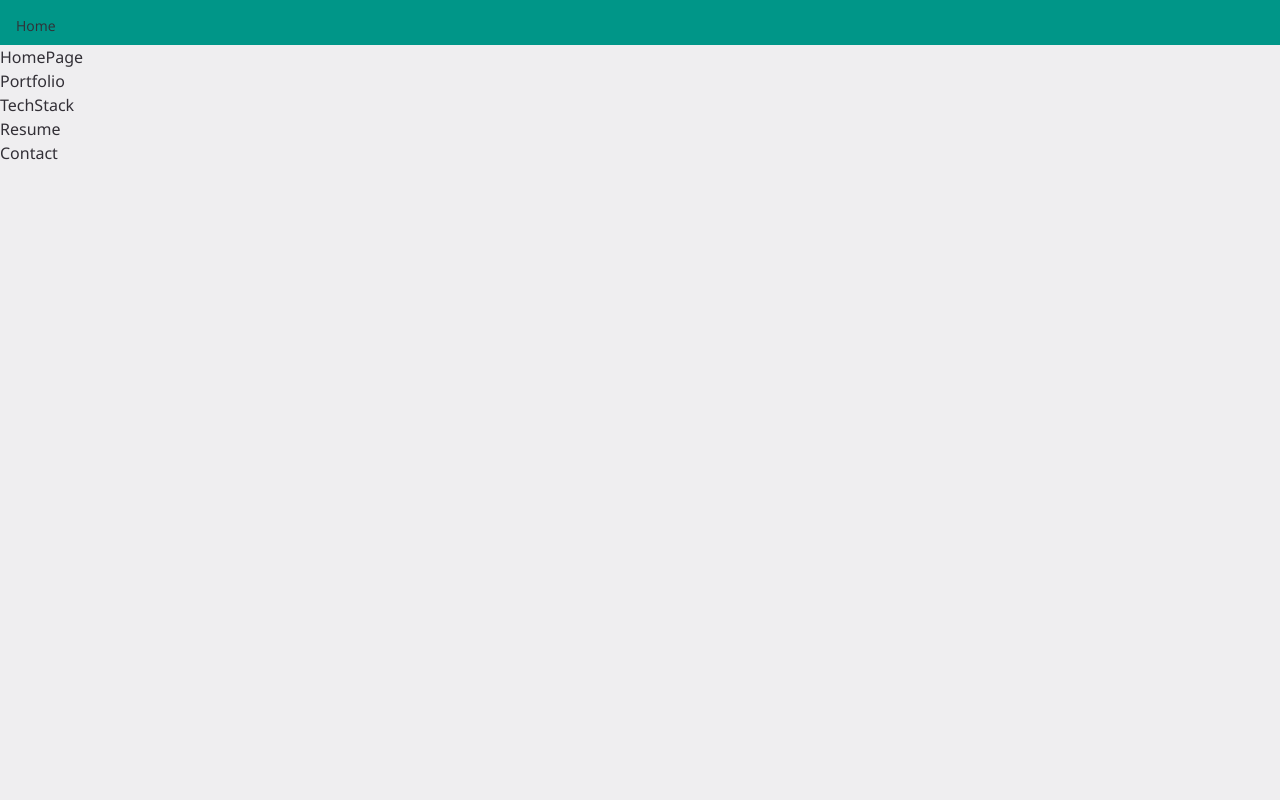
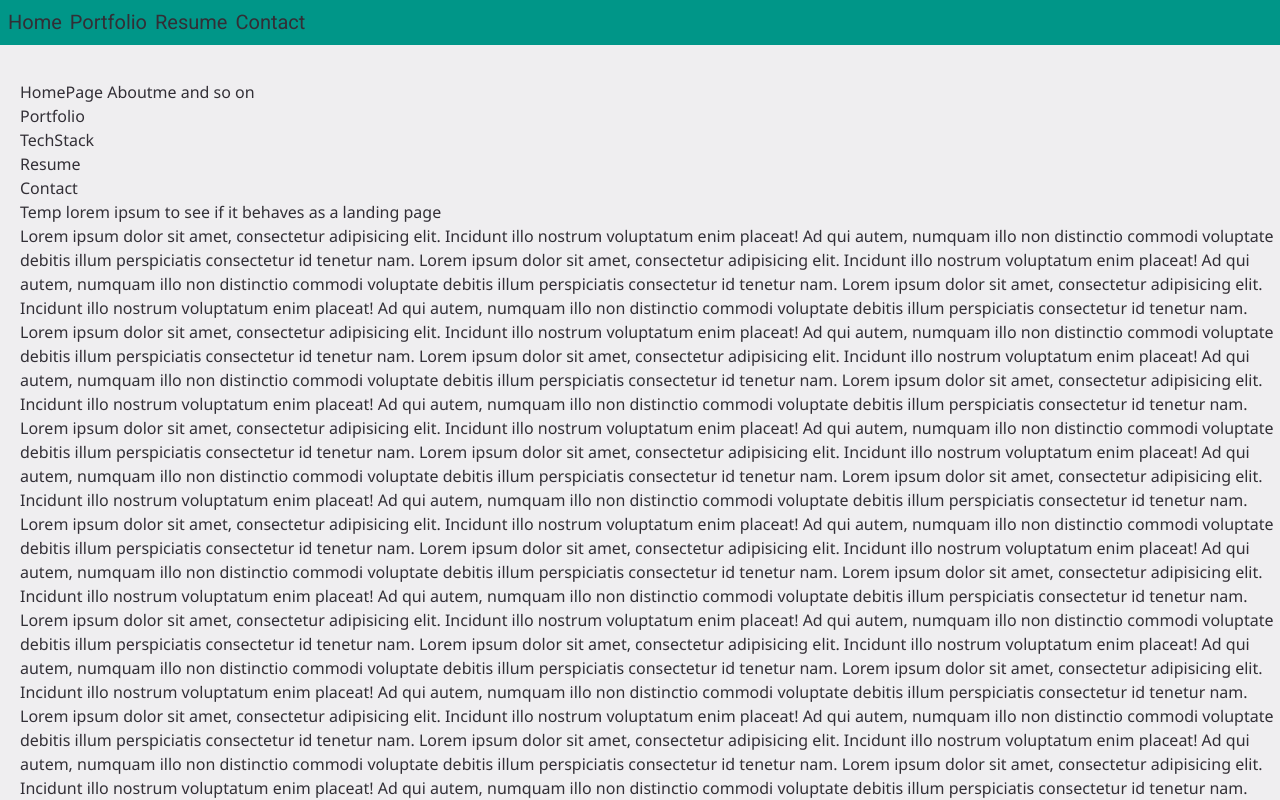
Before and after one commit to marsi107/MyPersonalWebsite, a Next.js app in the folder portfolio/: page / in a window 1280 px wide. Shown: the top 800 px of the page. Built offline with nearby package versions, Linux system fonts and the light colour scheme.

Commit message:
add elements to navbar and some basic styling

```diff
--- a/portfolio/app/components/NavBar.tsx
+++ b/portfolio/app/components/NavBar.tsx
@@ -2,8 +2,13 @@ import React from 'react'
 
 const NavBar = () => {
     return (
-        <header className="h-[45px] flex bg-defColors-second dark:bg-defColors-second_dark font-open">
-            <div className="text-xs xl:text-sm pt-4 pl-4">Home</div>
+        <header className="absolute h-[45px] w-screen flex bg-defColors-second dark:bg-defColors-second_dark font-rob">
+            <div className="flex">
+                <div className="text-lg xl:text-xl pt-2 pl-2">Home</div>
+                <div className="text-lg xl:text-xl pt-2 pl-2">Portfolio</div>
+                <div className="text-lg xl:text-xl pt-2 pl-2">Resume</div>
+                <div className="text-lg xl:text-xl pt-2 pl-2">Contact</div>
+            </div>
         </header>
     )
 }
--- a/portfolio/app/page.tsx
+++ b/portfolio/app/page.tsx
@@ -6,11 +6,51 @@ const HomePage = () => {
   return (
     <div className="h-screen bg-defColors-first text-defColors-text dark:bg-defColors-first_dark dark:text-defColors-text_dark font-noto">
       <NavBar />
-      HomePage
-      <Portfolio />
-      <TechStack />
-      <Resume />
-      <Contact />
+      <div className="pt-20 pl-5">
+        <div>
+          HomePage
+          Aboutme and so on
+        </div>
+        <Portfolio />
+        <TechStack />
+        <Resume />
+        <Contact />
+        <div>
+          Temp lorem ipsum to see if it behaves as a landing page
+          <p>
+            Lorem ipsum dolor sit amet, consectetur adipisicing elit. Incidunt illo nostrum voluptatum enim placeat! Ad qui autem, numquam illo non distinctio commodi voluptate debitis illum perspiciatis consectetur id tenetur nam.
+            Lorem ipsum dolor sit amet, consectetur adipisicing elit. Incidunt illo nostrum voluptatum enim placeat! Ad qui autem, numquam illo non distinctio commodi voluptate debitis illum perspiciatis consectetur id tenetur nam.
+            Lorem ipsum dolor sit amet, consectetur adipisicing elit. Incidunt illo nostrum voluptatum enim placeat! Ad qui autem, numquam illo non distinctio commodi voluptate debitis illum perspiciatis consectetur id tenetur nam.
+            Lorem ipsum dolor sit amet, consectetur adipisicing elit. Incidunt illo nostrum voluptatum enim placeat! Ad qui autem, numquam illo non distinctio commodi voluptate debitis illum perspiciatis consectetur id tenetur nam.
+            Lorem ipsum dolor sit amet, consectetur adipisicing elit. Incidunt illo nostrum voluptatum enim placeat! Ad qui autem, numquam illo non distinctio commodi voluptate debitis illum perspiciatis consectetur id tenetur nam.
+            Lorem ipsum dolor sit amet, consectetur adipisicing elit. Incidunt illo nostrum voluptatum enim placeat! Ad qui autem, numquam illo non distinctio commodi voluptate debitis illum perspiciatis consectetur id tenetur nam.
+            Lorem ipsum dolor sit amet, consectetur adipisicing elit. Incidunt illo nostrum voluptatum enim placeat! Ad qui autem, numquam illo non distinctio commodi voluptate debitis illum perspiciatis consectetur id tenetur nam.
+            Lorem ipsum dolor sit amet, consectetur adipisicing elit. Incidunt illo nostrum voluptatum enim placeat! Ad qui autem, numquam illo non distinctio commodi voluptate debitis illum perspiciatis consectetur id tenetur nam.
+            Lorem ipsum dolor sit amet, consectetur adipisicing elit. Incidunt illo nostrum voluptatum enim placeat! Ad qui autem, numquam illo non distinctio commodi voluptate debitis illum perspiciatis consectetur id tenetur nam.
+            Lorem ipsum dolor sit amet, consectetur adipisicing elit. Incidunt illo nostrum voluptatum enim placeat! Ad qui autem, numquam illo non distinctio commodi voluptate debitis illum perspiciatis consectetur id tenetur nam.
+            Lorem ipsum dolor sit amet, consectetur adipisicing elit. Incidunt illo nostrum voluptatum enim placeat! Ad qui autem, numquam illo non distinctio commodi voluptate debitis illum perspiciatis consectetur id tenetur nam.
+            Lorem ipsum dolor sit amet, consectetur adipisicing elit. Incidunt illo nostrum voluptatum enim placeat! Ad qui autem, numquam illo non distinctio commodi voluptate debitis illum perspiciatis consectetur id tenetur nam.
+            Lorem ipsum dolor sit amet, consectetur adipisicing elit. Incidunt illo nostrum voluptatum enim placeat! Ad qui autem, numquam illo non distinctio commodi voluptate debitis illum perspiciatis consectetur id tenetur nam.
+            Lorem ipsum dolor sit amet, consectetur adipisicing elit. Incidunt illo nostrum voluptatum enim placeat! Ad qui autem, numquam illo non distinctio commodi voluptate debitis illum perspiciatis consectetur id tenetur nam.
+            Lorem ipsum dolor sit amet, consectetur adipisicing elit. Incidunt illo nostrum voluptatum enim placeat! Ad qui autem, numquam illo non distinctio commodi voluptate debitis illum perspiciatis consectetur id tenetur nam.
+            Lorem ipsum dolor sit amet, consectetur adipisicing elit. Incidunt illo nostrum voluptatum enim placeat! Ad qui autem, numquam illo non distinctio commodi voluptate debitis illum perspiciatis consectetur id tenetur nam.
+            Lorem ipsum dolor sit amet, consectetur adipisicing elit. Incidunt illo nostrum voluptatum enim placeat! Ad qui autem, numquam illo non distinctio commodi voluptate debitis illum perspiciatis consectetur id tenetur nam.
+            Lorem ipsum dolor sit amet, consectetur adipisicing elit. Incidunt illo nostrum voluptatum enim placeat! Ad qui autem, numquam illo non distinctio commodi voluptate debitis illum perspiciatis consectetur id tenetur nam.
+            Lorem ipsum dolor sit amet, consectetur adipisicing elit. Incidunt illo nostrum voluptatum enim placeat! Ad qui autem, numquam illo non distinctio commodi voluptate debitis illum perspiciatis consectetur id tenetur nam.
+            Lorem ipsum dolor sit amet, consectetur adipisicing elit. Incidunt illo nostrum voluptatum enim placeat! Ad qui autem, numquam illo non distinctio commodi voluptate debitis illum perspiciatis consectetur id tenetur nam.
+            Lorem ipsum dolor sit amet, consectetur adipisicing elit. Incidunt illo nostrum voluptatum enim placeat! Ad qui autem, numquam illo non distinctio commodi voluptate debitis illum perspiciatis consectetur id tenetur nam.
+            Lorem ipsum dolor sit amet, consectetur adipisicing elit. Incidunt illo nostrum voluptatum enim placeat! Ad qui autem, numquam illo non distinctio commodi voluptate debitis illum perspiciatis consectetur id tenetur nam.
+            Lorem ipsum dolor sit amet, consectetur adipisicing elit. Incidunt illo nostrum voluptatum enim placeat! Ad qui autem, numquam illo non distinctio commodi voluptate debitis illum perspiciatis consectetur id tenetur nam.
+            Lorem ipsum dolor sit amet, consectetur adipisicing elit. Incidunt illo nostrum voluptatum enim placeat! Ad qui autem, numquam illo non distinctio commodi voluptate debitis illum perspiciatis consectetur id tenetur nam.
+            Lorem ipsum dolor sit amet, consectetur adipisicing elit. Incidunt illo nostrum voluptatum enim placeat! Ad qui autem, numquam illo non distinctio commodi voluptate debitis illum perspiciatis consectetur id tenetur nam.
+            Lorem ipsum dolor sit amet, consectetur adipisicing elit. Incidunt illo nostrum voluptatum enim placeat! Ad qui autem, numquam illo non distinctio commodi voluptate debitis illum perspiciatis consectetur id tenetur nam.
+            Lorem ipsum dolor sit amet, consectetur adipisicing elit. Incidunt illo nostrum voluptatum enim placeat! Ad qui autem, numquam illo non distinctio commodi voluptate debitis illum perspiciatis consectetur id tenetur nam.
+            Lorem ipsum dolor sit amet, consectetur adipisicing elit. Incidunt illo nostrum voluptatum enim placeat! Ad qui autem, numquam illo non distinctio commodi voluptate debitis illum perspiciatis consectetur id tenetur nam.
+            Lorem ipsum dolor sit amet, consectetur adipisicing elit. Incidunt illo nostrum voluptatum enim placeat! Ad qui autem, numquam illo non distinctio commodi voluptate debitis illum perspiciatis consectetur id tenetur nam.
+            Lorem ipsum dolor sit amet, consectetur adipisicing elit. Incidunt illo nostrum voluptatum enim placeat! Ad qui autem, numquam illo non distinctio commodi voluptate debitis illum perspiciatis consectetur id tenetur nam.
+          </p>
+        </div>
+      </div>
     </div>
   )
 }
```
